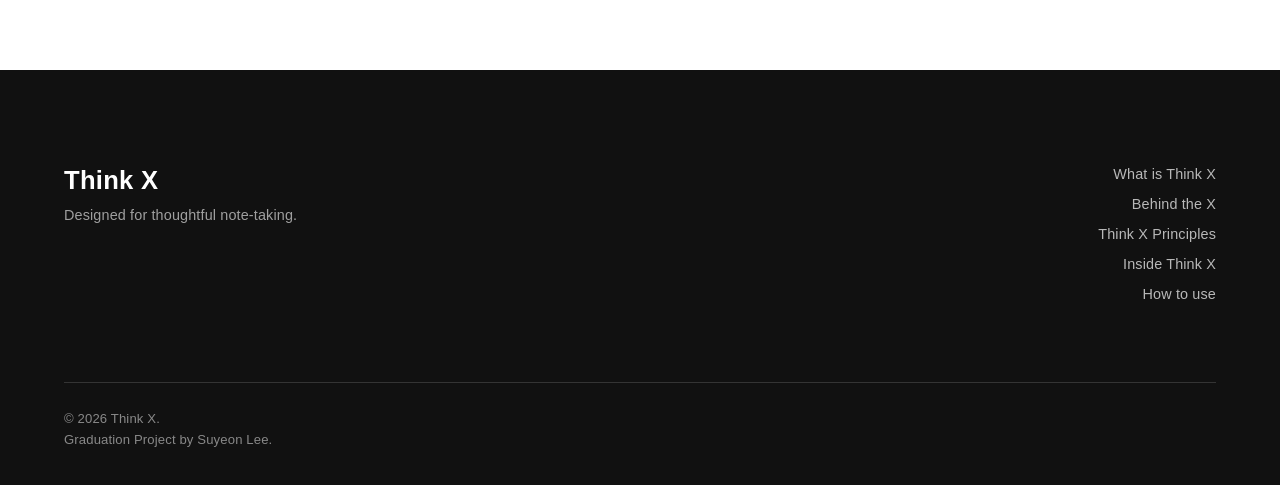
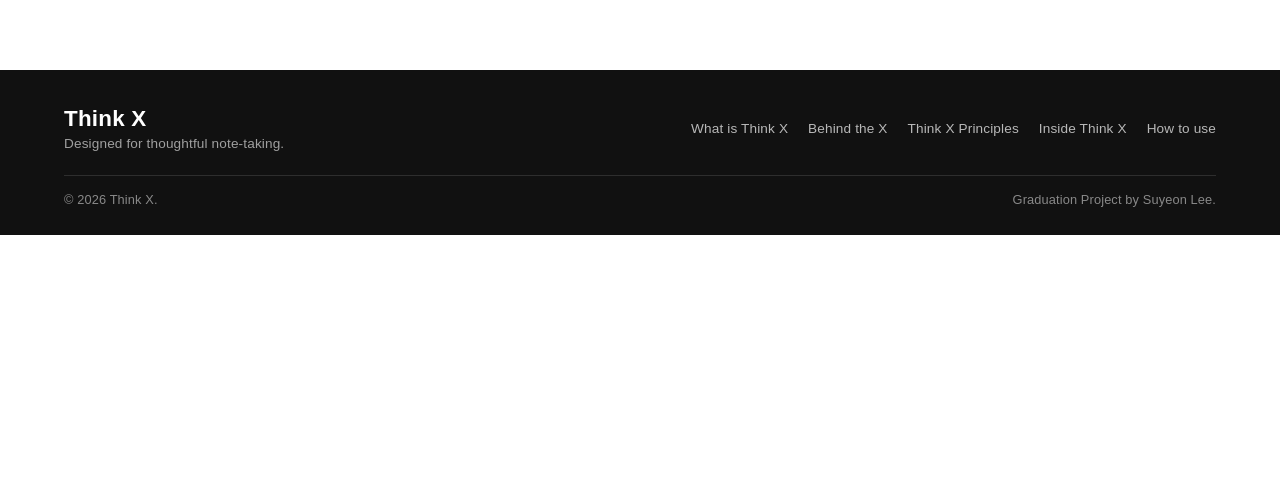
Before and after one commit to 2suui/Think-x, a React (Vite) app: page / in a window 1280 px wide. Shown: the part 7897-8382 px from the top of the page. After the commit the page ends 8132 px from the top, so only its background shows below. Built offline with nearby package versions, Linux system fonts and the light colour scheme; the HTML template or start-up script is replaced by a standard one; a web font is replaced by a local one.

Commit message:
Compacted footer padding and height for a sleek minimal footer

```diff
--- a/src/App.jsx
+++ b/src/App.jsx
@@ -876,22 +876,22 @@ function Footer() {
 
   return (
     <footer style={{ background: 'var(--color-ink)', color: '#fff' }}>
-      <div style={{ maxWidth: '1280px', margin: '0 auto', padding: 'clamp(48px,8vw,96px) clamp(24px,5vw,120px)' }}>
-        <div style={{ display: 'flex', justifyContent: 'space-between', alignItems: 'flex-start', flexWrap: 'wrap', gap: '48px', marginBottom: '80px' }}>
+      <div style={{ maxWidth: '1280px', margin: '0 auto', padding: '36px clamp(24px, 5vw, 120px) 28px' }}>
+        <div style={{ display: 'flex', justifyContent: 'space-between', alignItems: 'center', flexWrap: 'wrap', gap: '24px', marginBottom: '24px' }}>
           <div>
-            <p style={{ fontFamily: '"A2Z", Arial, sans-serif', fontWeight: 700, fontSize: '1.6rem', letterSpacing: '0.01em', color: '#fff', margin: '0 0 12px' }}>Think X</p>
-            <p style={{ fontFamily: '"A2Z", Arial, sans-serif', fontWeight: 500, fontSize: '0.9rem', color: 'rgba(255,255,255,0.6)', margin: 0, letterSpacing: '0.01em' }}>
+            <p style={{ fontFamily: '"A2Z", Arial, sans-serif', fontWeight: 700, fontSize: '1.4rem', letterSpacing: '0.01em', color: '#fff', margin: '0 0 4px' }}>Think X</p>
+            <p style={{ fontFamily: '"A2Z", Arial, sans-serif', fontWeight: 500, fontSize: '0.85rem', color: 'rgba(255,255,255,0.6)', margin: 0, letterSpacing: '0.01em' }}>
               Designed for thoughtful note-taking.
             </p>
           </div>
-          <nav style={{ display: 'flex', flexDirection: 'column', gap: '14px', alignItems: 'flex-end' }}>
+          <nav style={{ display: 'flex', gap: '20px', alignItems: 'center', flexWrap: 'wrap' }}>
             {FOOTER_NAV.map((l) => (
               <a
                 key={l.label}
                 href={l.href}
                 style={{
                   fontFamily: '"A2Z", Arial, sans-serif',
-                  fontSize: '0.9rem',
+                  fontSize: '0.85rem',
                   fontWeight: 500,
                   color: 'rgba(255,255,255,0.7)',
                   textDecoration: 'none',
@@ -907,9 +907,9 @@ function Footer() {
           </nav>
         </div>
 
-        <div style={{ borderTop: '1px solid rgba(255,255,255,0.15)', paddingTop: '28px', display: 'flex', flexDirection: 'column', gap: '6px' }}>
-          <p style={{ fontFamily: '"A2Z", Arial, sans-serif', fontSize: '0.82rem', color: 'rgba(255,255,255,0.5)', margin: 0, fontWeight: 500, letterSpacing: '0.01em' }}>© 2026 Think X.</p>
-          <p style={{ fontFamily: '"A2Z", Arial, sans-serif', fontSize: '0.82rem', color: 'rgba(255,255,255,0.5)', margin: 0, fontWeight: 500, letterSpacing: '0.01em' }}>Graduation Project by Suyeon Lee.</p>
+        <div style={{ borderTop: '1px solid rgba(255,255,255,0.12)', paddingTop: '16px', display: 'flex', justifyContent: 'space-between', alignItems: 'center', flexWrap: 'wrap', gap: '8px' }}>
+          <p style={{ fontFamily: '"A2Z", Arial, sans-serif', fontSize: '0.8rem', color: 'rgba(255,255,255,0.5)', margin: 0, fontWeight: 500, letterSpacing: '0.01em' }}>© 2026 Think X.</p>
+          <p style={{ fontFamily: '"A2Z", Arial, sans-serif', fontSize: '0.8rem', color: 'rgba(255,255,255,0.5)', margin: 0, fontWeight: 500, letterSpacing: '0.01em' }}>Graduation Project by Suyeon Lee.</p>
         </div>
       </div>
     </footer>
```
